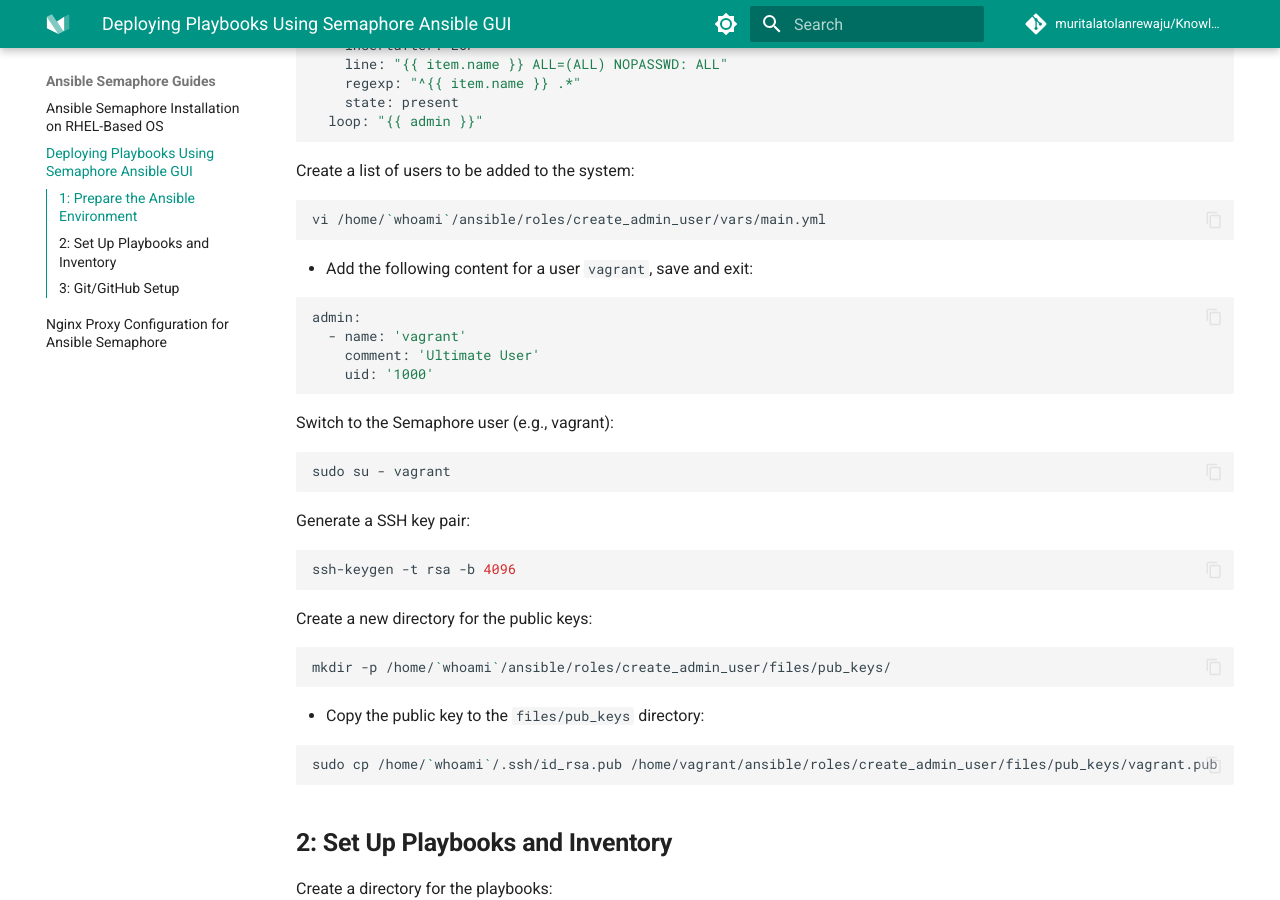
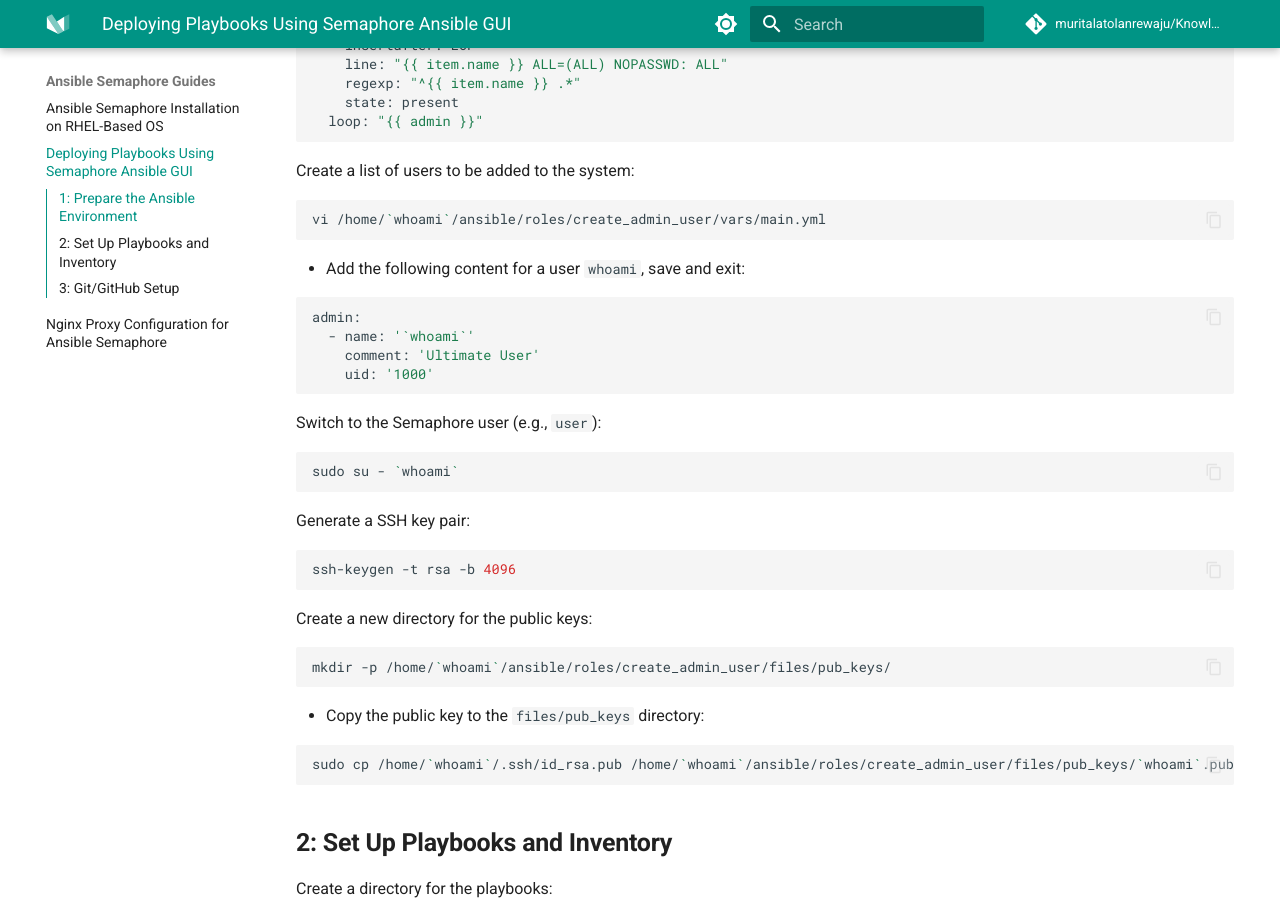
Before and after one commit to muritalatolanrewaju/KnowledgeBase-Tech, an MkDocs documentation site: the page built from docs/Ansible-Semaphore-Guides/Deploying-Playbooks-Using-Semaphore-Ansible-GUI.md, in a window 1280 px wide and 900 px high, scrolled down 1040 px. Built offline with MkDocs 1.6.1 and Material for MkDocs 9.7.7, drawn with Linux system fonts in a browser that asks for light colours; comment, search, counter and statistics services are not loaded; some of the changed text lies outside the part shown.

Commit message:
Update Deploying-Playbooks-Using-Semaphore-Ansible-GUI.md

````diff
--- a/docs/Ansible-Semaphore-Guides/Deploying-Playbooks-Using-Semaphore-Ansible-GUI.md
+++ b/docs/Ansible-Semaphore-Guides/Deploying-Playbooks-Using-Semaphore-Ansible-GUI.md
@@ -57,18 +57,18 @@
 vi /home/`whoami`/ansible/roles/create_admin_user/vars/main.yml
 ```
 
-- Add the following content for a user `vagrant`, save and exit:
+- Add the following content for a user ``whoami``, save and exit:
 
 ```bash
 admin:
-  - name: 'vagrant'
+  - name: '`whoami`'
     comment: 'Ultimate User'
     uid: '1000'
 ```
-Switch to the Semaphore user (e.g., vagrant):
+Switch to the Semaphore user (e.g., `user`):
 
 ```bash
-sudo su - vagrant
+sudo su - `whoami`
 ```
 Generate a SSH key pair:
 
@@ -85,7 +85,7 @@
 - Copy the public key to the `files/pub_keys` directory:
 
 ```bash
-sudo cp /home/`whoami`/.ssh/id_rsa.pub /home/vagrant/ansible/roles/create_admin_user/files/pub_keys/vagrant.pub
+sudo cp /home/`whoami`/.ssh/id_rsa.pub /home/`whoami`/ansible/roles/create_admin_user/files/pub_keys/`whoami`.pub
 ```
 
 ## **2: Set Up Playbooks and Inventory**
@@ -175,7 +175,7 @@
 
 ```bash
 git init
-git config --local core.sshCommand "/usr/bin/ssh -i ~/.ssh/vagrant"
+git config --local core.sshCommand "/usr/bin/ssh -i ~/.ssh/`whoami`"
 ```
 
 Add the files to the staging area:
````
